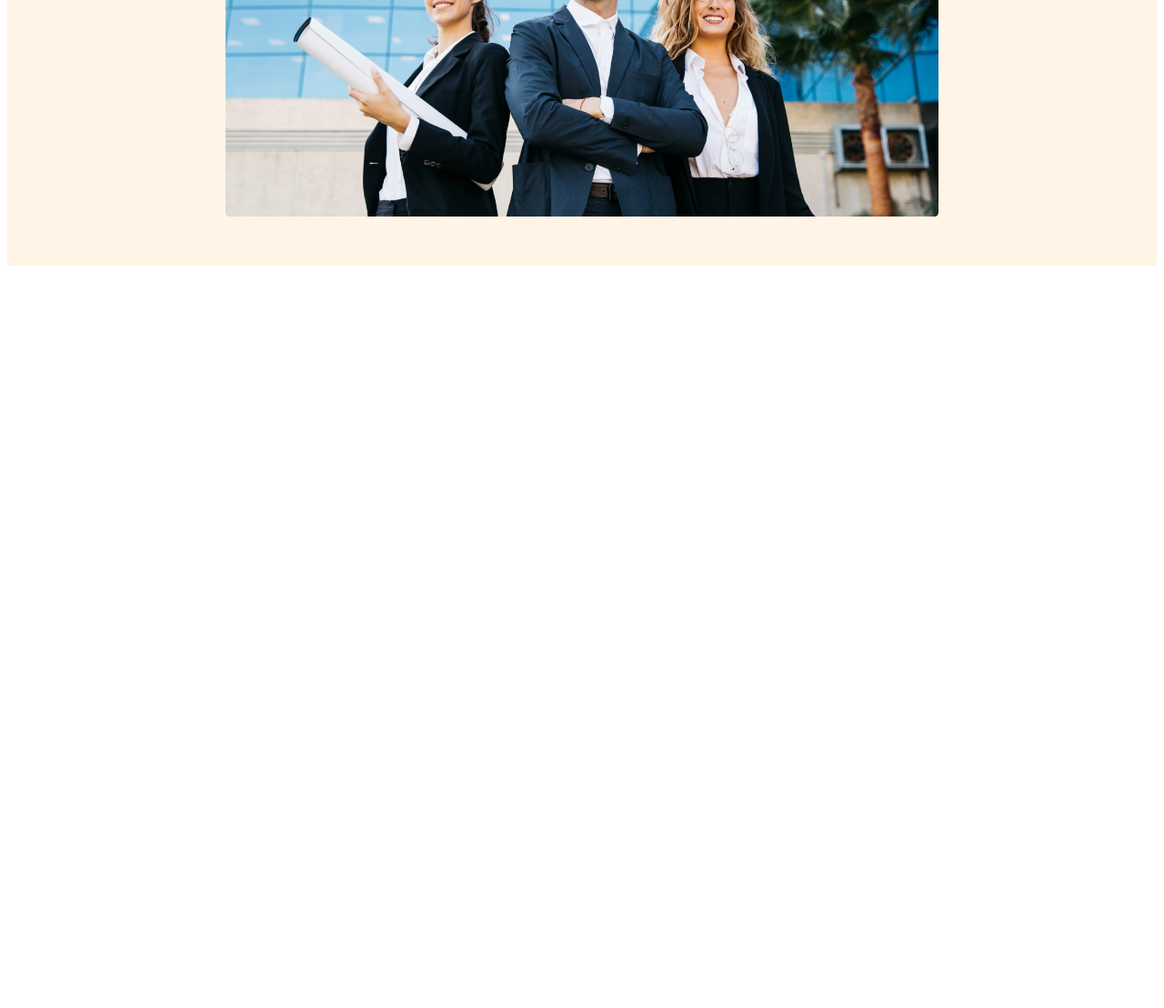
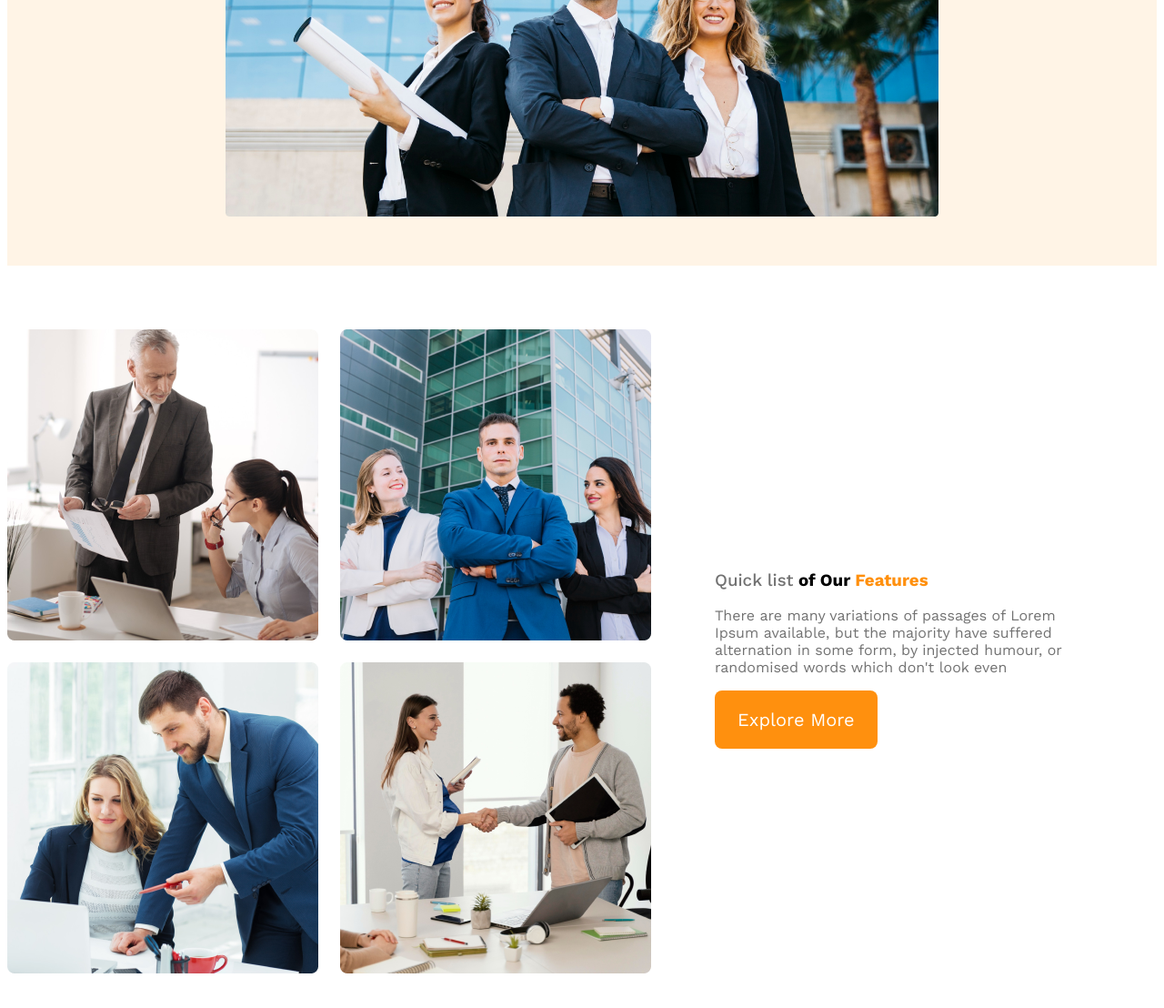
Before and after one commit to ash-haash/g3-architects-responsive-landing-page, a plain HTML site: page index.html in a window 1280 px wide. Shown: the part 606-1714 px from the top of the page at 91% size. Before the commit the page ends 906 px from the top, so only its background shows below. Drawn offline with nearby package versions, Linux system fonts and the light colour scheme.

Commit message:
finished teams section with responsivness

```diff
--- a/index.html
+++ b/index.html
@@ -9,6 +9,7 @@
 </head>
 
 <body>
+    <!-- header start -->
     <header>
         <nav>
             <h3>G3 Architects</h3>
@@ -22,7 +23,7 @@
         <div class="bannerDiv">
             <div class="bannerDiv-content">
                 <h1 class="bannerDiv-title">Brand New Group of Architects</h1>
-                <p class="bannerDiv-description">There are many variations of passages of Lorem Ipsum available, but the
+                <p class="text-light-gray">There are many variations of passages of Lorem Ipsum available, but the
                     majority have suffered alternation in some form, by injected humour, or randomised words which don't
                     look even</p>
                 <button class="btn-primary">Explore More</button>
@@ -30,6 +31,27 @@
             <img src="images/banner.png" alt="">
         </div>
     </header>
+    <!-- header end -->
+    <main>
+        <!-- teams section -->
+        <section class="teams-container">
+            <div class="teams-img-container">
+                <img src="images/team1.png" alt="">
+                <img src="images/team2.png" alt="">
+                <img src="images/team3.png" alt="">
+                <img src="images/team4.png" alt="">
+            </div>
+            <div class="teams-content">
+                <h3 class="teams-title"><span class="quick-list text-light-gray">Quick list</span> <span>of Our</span>
+                    <span class="text-features">Features</span>
+                </h3>
+                <p class="text-light-gray">There are many variations of passages of Lorem Ipsum available, but the
+                    majority have suffered alternation in some form, by injected humour, or randomised words which don't
+                    look even</p>
+                <button class="btn-primary">Explore More</button>
+            </div>
+        </section>
+    </main>
 </body>
 
 </html>
--- a/styles/achitect.css
+++ b/styles/achitect.css
@@ -4,6 +4,10 @@
 /* shared styles */
 * {
     font-family: 'Work Sans', sans-serif;
+}
+
+.text-light-gray {
+    color: #727272;
 }
 
 .btn-primary {
@@ -63,14 +67,47 @@ nav li a {
     color: #131313;
 }
 
-.bannerDiv-description {
-    color: #727272;
-}
-
 .bannerDiv img {
     width: 100%;
     margin-top: 20px;
 }
+
+/* main styles */
+main {
+    max-width: 1440px;
+    margin: 70px auto;
+}
+
+/* teams styles */
+.teams-container {
+    display: flex;
+    align-items: center;
+}
+
+.teams-img-container {
+    display: grid;
+    grid-template-columns: repeat(2, 1fr);
+    gap: 1.5rem;
+}
+
+.teams-content {
+    padding-left: 70px;
+    padding-right: 70px;
+}
+
+.team-title {
+    font-size: 2.8rem;
+}
+
+.teams-title .quick-list {
+    font-weight: 500;
+}
+
+.teams-title .text-features {
+    color: #FF900E;
+    font-weight: 700;
+}
+
 
 
 /* responsive media queries */
@@ -80,8 +117,18 @@ nav li a {
         padding: 20px;
     }
 
-    nav {
+    nav,
+    .teams-container {
         flex-direction: column;
+    }
+
+    .teams-img-container {
+        grid-template-columns: 1fr;
+    }
+
+    .teams-content {
+        padding-left: 20px;
+        padding-right: 20px;
     }
 }
 
@@ -91,7 +138,8 @@ nav li a {
         padding: 50px;
     }
 
-    nav {
+    nav,
+    .teams-container {
         flex-direction: column;
     }
 }
```
